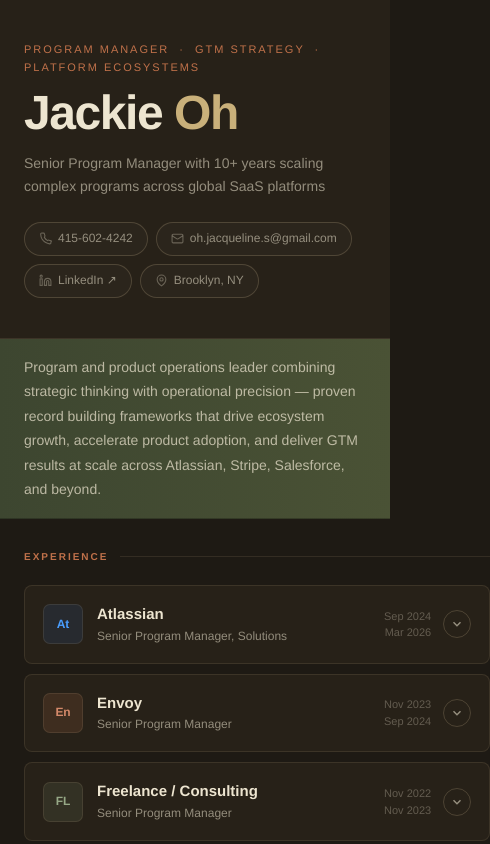
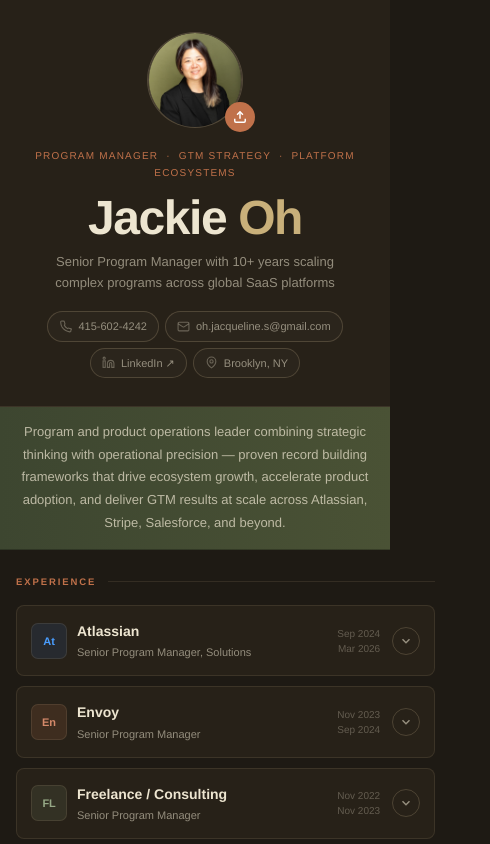
Before and after one commit to oh-jackie/jackie-oh-resume, a plain HTML site: page index.html in a window 390 px wide. Shown: the top 844 px of the page, 490 px wide, since content can reach past the window. Drawn offline with Linux system fonts and the light colour scheme.

Commit message:
Update index.html

```diff
--- a/index.html
+++ b/index.html
@@ -7,7 +7,7 @@
 <style>
   *, *::before, *::after { box-sizing: border-box; margin: 0; padding: 0; }
 
-  :root {
+ :root {
     --bg:        #1e1a14;
     --surface:   #272118;
     --surface2:  #2f2920;
@@ -23,7 +23,7 @@
     --sand:      #c9b07a;
     --sand-lt:   #ddc994;
     --olive:     #4a5235;
-  }
+}
 
   html { scroll-behavior: smooth; }
 
@@ -501,12 +501,109 @@
   .summary-bar  { animation: fadeUp 0.55s 0.08s ease both; }
   .page         { animation: fadeUp 0.55s 0.16s ease both; }
 
-  @media (max-width: 780px) {
-    .hero-inner { grid-template-columns: 1fr; padding: 40px 24px; }
-    .photo-wrap { display: none; }
-    .summary-bar-inner { padding: 16px 24px; }
-    .page { grid-template-columns: 1fr; padding: 30px 24px 60px; gap: 40px; }
-    footer { padding: 16px 24px; flex-direction: column; gap: 4px; }
+  /* ── TABLET ── */
+  @media (max-width: 900px) {
+    .hero-inner { padding: 44px 36px 40px; gap: 28px; }
+    .photo-frame { width: 110px; height: 110px; }
+    .page { padding: 40px 36px 60px; gap: 36px; grid-template-columns: 1fr 240px; }
+    .summary-bar-inner { padding: 18px 36px; }
+    footer { padding: 20px 36px; }
+  }
+
+  /* ── MOBILE ── */
+  @media (max-width: 640px) {
+    /* Hero: stack vertically with photo on top centered */
+    .hero-inner {
+      grid-template-columns: 1fr;
+      padding: 32px 20px 28px;
+      gap: 0;
+      text-align: center;
+    }
+
+    /* Show photo on mobile, centered above the name */
+    .photo-wrap {
+      display: flex;
+      justify-content: center;
+      margin-bottom: 20px;
+      order: -1;
+    }
+
+    .photo-frame { width: 96px; height: 96px; border-radius: 50%; }
+    .photo-upload-btn { bottom: -4px; right: calc(50% - 60px); }
+
+    .eyebrow {
+      font-size: 10px;
+      letter-spacing: 0.12em;
+    }
+
+    .hero-name { font-size: 48px; }
+
+    .hero-subtitle {
+      font-size: 13px;
+      margin: 10px auto 0;
+      max-width: 320px;
+    }
+
+    /* Contact pills: centered, wrap naturally */
+    .hero-contact {
+      justify-content: center;
+      margin-top: 18px;
+      gap: 6px;
+    }
+
+    .contact-pill { font-size: 11px; padding: 5px 11px; }
+
+    /* Summary bar */
+    .summary-bar-inner {
+      padding: 14px 20px;
+      font-size: 13px;
+      text-align: center;
+    }
+
+    /* Main page: single column, tighter padding */
+    .page {
+      grid-template-columns: 1fr;
+      padding: 24px 16px 48px;
+      gap: 32px;
+    }
+
+    /* Job cards: slightly tighter on small screens */
+    .job-trigger { padding: 14px 14px; gap: 10px; }
+    .co-logo { width: 36px; height: 36px; font-size: 11px; }
+    .co-name { font-size: 14px; }
+    .co-role { font-size: 11px; }
+    .co-dates { font-size: 10px; }
+    .job-body-inner { padding: 14px 14px 16px; }
+    .bullets li { font-size: 12.5px; }
+
+    /* Metrics: 2 columns stays fine, just tighten */
+    .metric-num { font-size: 24px; }
+    .metric-label { font-size: 10px; }
+
+    /* Tags wrap fine already, just shrink slightly */
+    .tag { font-size: 11px; padding: 4px 10px; }
+
+    /* Program cards */
+    .program-card { padding: 12px 14px; }
+    .program-name { font-size: 12.5px; }
+    .program-desc { font-size: 11.5px; }
+
+    /* Section labels */
+    .section-label { font-size: 9.5px; margin-bottom: 16px; }
+
+    footer {
+      padding: 16px 20px;
+      flex-direction: column;
+      gap: 4px;
+      text-align: center;
+    }
+  }
+
+  /* ── VERY SMALL (iPhone SE etc) ── */
+  @media (max-width: 380px) {
+    .hero-name { font-size: 40px; }
+    .contact-pill { font-size: 10.5px; padding: 5px 9px; }
+    .page { padding: 20px 14px 40px; }
   }
 </style>
 </head>
@@ -539,7 +636,8 @@
     </div>
 
     <div class="photo-wrap">
-      <div class="photo-frame" id="photo-frame">
+      <div class="photo-frame" id="photo-frame" onclick="document.getElementById('photo-input').click()">
+        <div class="photo-frame" id="photo-frame">
   <img src="headshot.jpeg" alt="Jackie Oh">
 </div>
       <button class="photo-upload-btn" onclick="document.getElementById('photo-input').click()" title="Upload photo">
```
